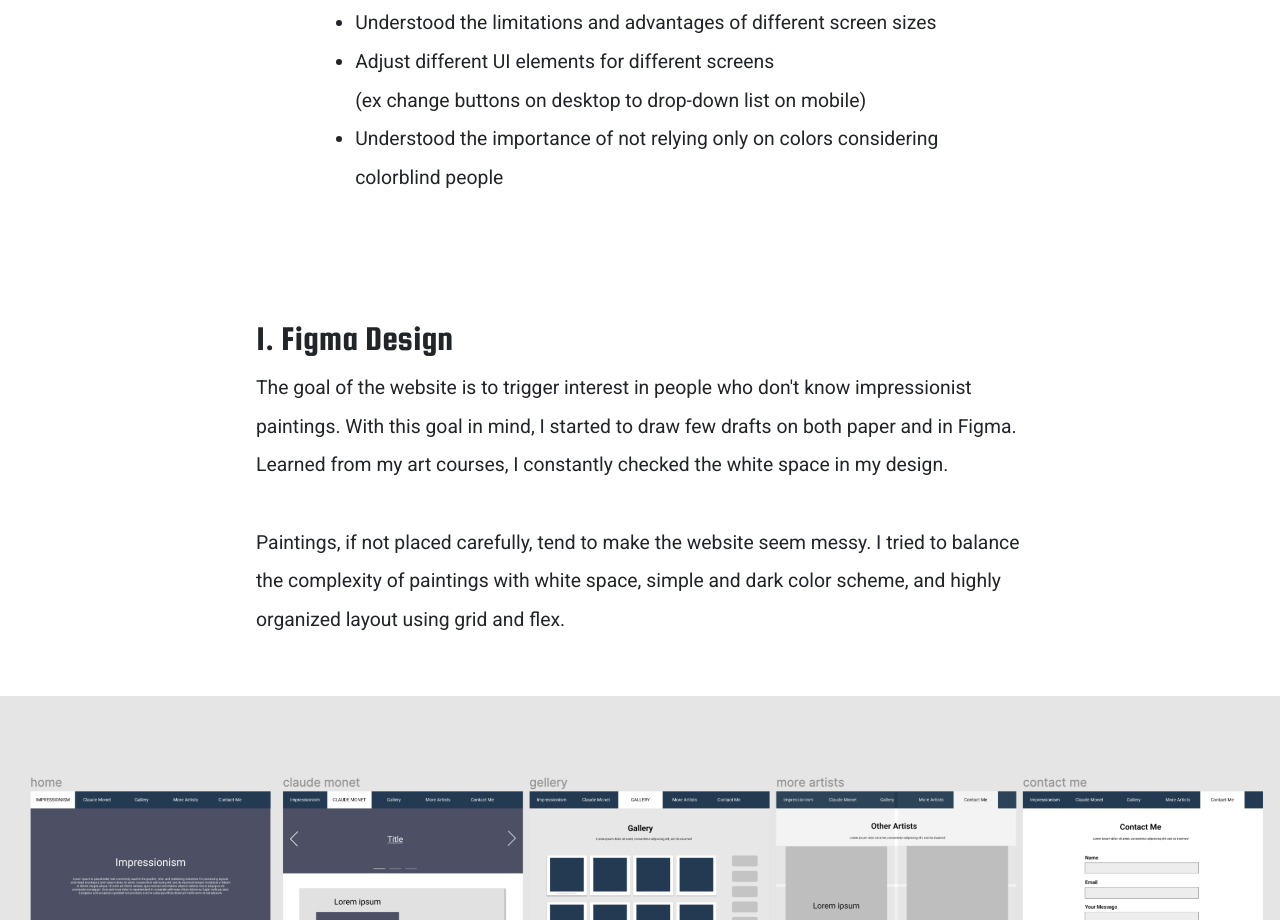
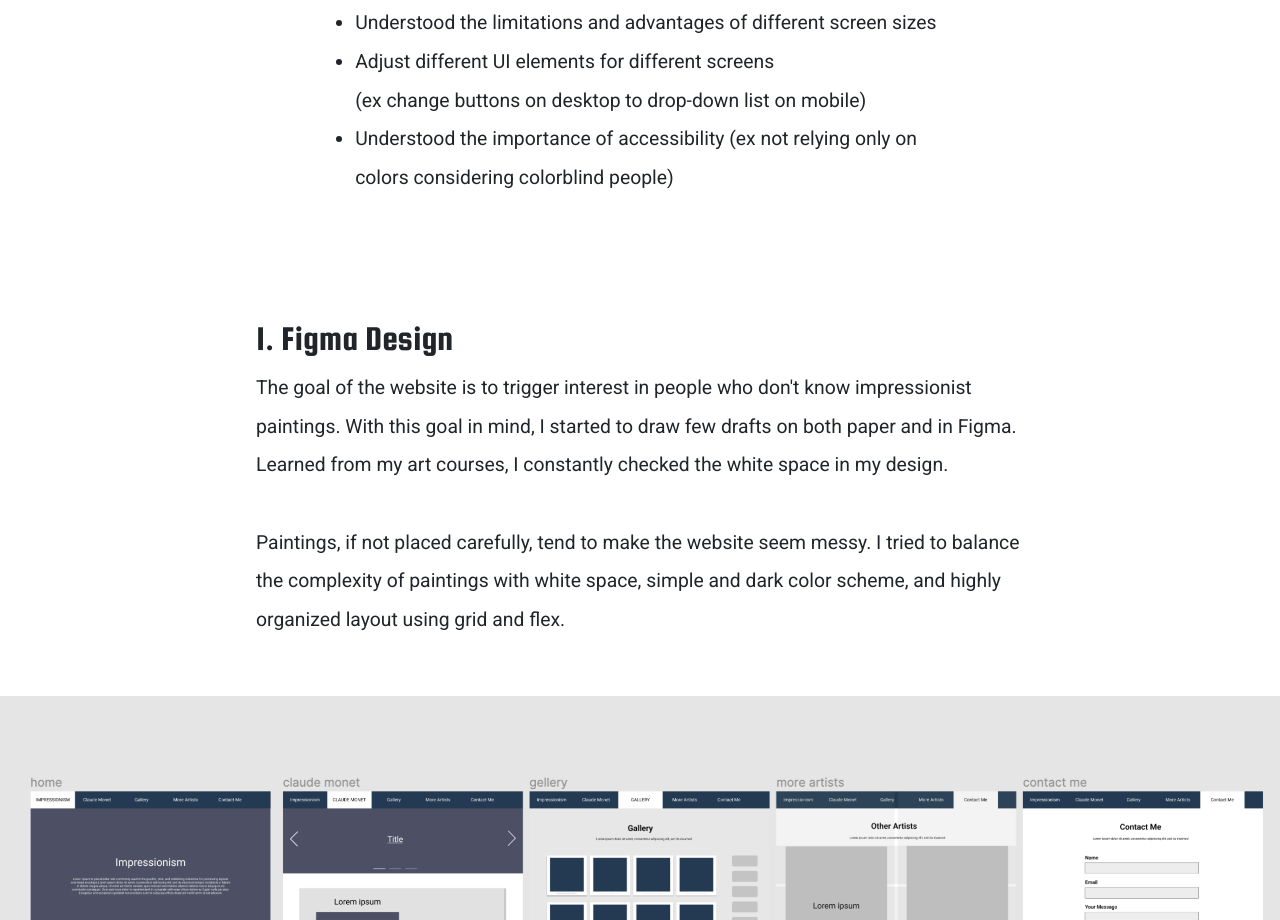
Before and after one commit to EmberShan/my_portfolio, a React (Create React App) app: page /impressionism in a window 1280 px wide. Shown: the part 1600-2520 px from the top of the page. Built offline with nearby package versions, Linux system fonts and the light colour scheme.

Commit message:
changed some content on detail pages

```diff
--- a/src/Detail/impressionism.js
+++ b/src/Detail/impressionism.js
@@ -85,8 +85,8 @@ const Impressionism = () => {
                     <li> Understood the limitations and advantages of different screen sizes  </li>
                     <li> Adjust different UI elements for different screens
                          <br></br> (ex change buttons on desktop to drop-down list on mobile) </li>
-                    <li> Understood the importance of not relying
-                        only on colors considering colorblind people </li>
+                    <li> Understood the importance of accessibility (ex not relying
+                        only on colors considering colorblind people) </li>
                 </ul>
 
             </p>
```
